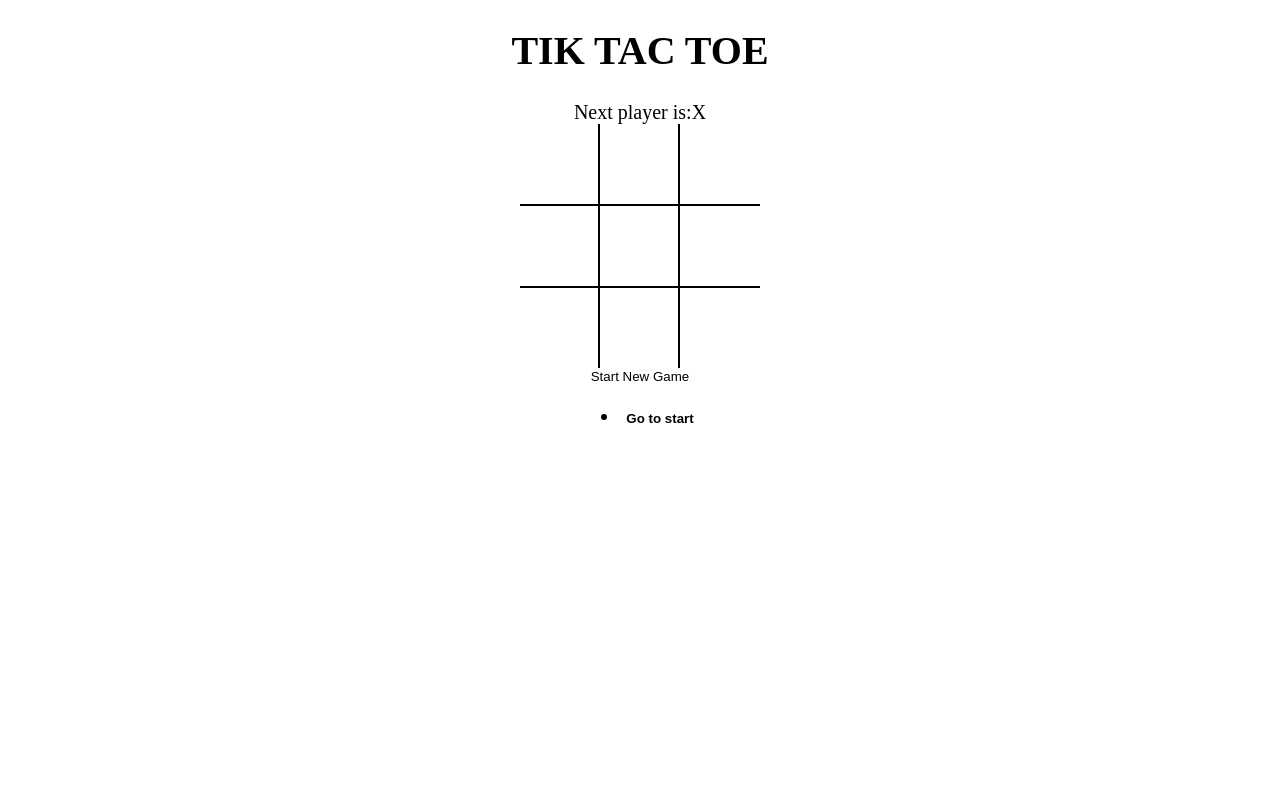
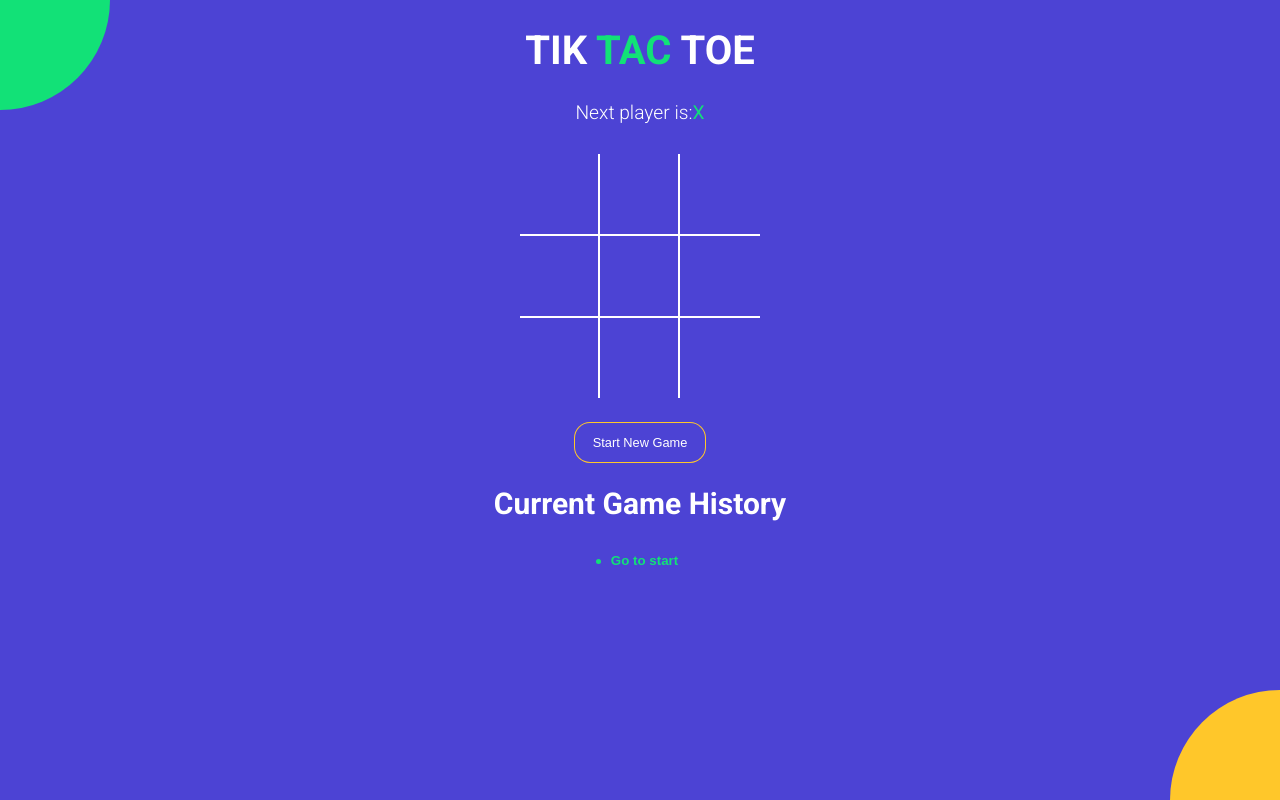
Before and after one commit to 980vermarajput/tiktaktoe, a React (Vite) app: page / in a window 1280 px wide. Built offline with nearby package versions, Linux system fonts and the light colour scheme.

Commit message:
styled the entire app

```diff
--- a/index.html
+++ b/index.html
@@ -1,7 +1,15 @@
 <!DOCTYPE html>
 <html>
   <head>
-    <title>React Parcel Micro App</title>
+    <meta charset="UTF-8" />
+<meta name="viewport" content="width=device-width, initial-scale=1.0" />
+<meta http-equiv="X-UA-Compatible" content="ie=edge" />
+<link
+  href="https://fonts.googleapis.com/css?family=Roboto:300,400,700&display=swap"
+  rel="stylesheet"
+/>
+<title>TIC TAC TOE</title>
+
   </head>
   <body>
     <div id="root"></div>
--- a/src/App.js
+++ b/src/App.js
@@ -36,11 +36,13 @@
   }
   return(
     <div className="app">
-      <h1>TIK TAC TOE</h1>
+      <h1>TIK <span className="text-green">TAC</span> TOE</h1>
       <StatusFile winner={winner} current={current}/>
       <Board board={current.board} handleSquareClick={handleSquareClick} winningSquares={winningSquares}/>
-      <button type="button" onClick={resetGame}>Start New Game</button>
+      <button type="button" onClick={resetGame} className={`btn-reset ${winner?'active':''}`}>Start New Game</button>
+      <h2 className={{fontWeight:"normal"}}>Current Game History</h2>
       <History history={history} moveTo={moveTo} currentMove={currentMove}/>
+      <div className="bg-balls"/>
     </div>
   )
 };
--- a/src/components/History.js
+++ b/src/components/History.js
@@ -2,8 +2,8 @@
 
 const History = ({history,moveTo,currentMove}) => {
 
-    return (
-        <ul>
+    return (<div className="history-wrapper">
+        <ul className="history">
             {
                 history.map(
                     (_,move)=>{
@@ -11,11 +11,7 @@
                         return(
 
                         <li key={move}><button type="button"
-                        style={
-                            {
-                                fontWeight:move===currentMove?"bold":"normal"
-                            }
-                        }
+                        className={`btn-move ${move===currentMove?"active":""}`}
                         onClick={()=>
                             {moveTo(move)}
                         }>
@@ -26,6 +22,7 @@
                 )
             }
         </ul>
+        </div>
     )
 }
 
--- a/src/components/Square.js
+++ b/src/components/Square.js
@@ -3,8 +3,8 @@
 const Square =({value,onclick,isWinning}) => {
     return (
 
-    <button type="button" className="square" onClick={onclick}
-    style={{fontWeight:isWinning?"bold":"normal"}}>{value}</button>
+    <button type="button" className={`square ${isWinning?"winning":""} ${value==="X"?"text-green":"text-orange"}`} onClick={onclick}
+    >{value}</button>
 
     )
 }
--- a/src/components/StatusFile.js
+++ b/src/components/StatusFile.js
@@ -3,10 +3,14 @@
 const StatusFile = ({winner,current}) => {
     const noMovesLeft=current.board.every(el=>el!==null)
     return (
-        <div>
-            {winner&&`Winner is ${winner}`}
-            {!winner && !noMovesLeft&&`Next player is:${current.isNext?'X':'O'}`}
-            {!winner&& noMovesLeft&&`X and O tied`}
+        <div className="status-message">
+            {winner&&(<>
+            Winnner is <span className={winner==="X"?"text-green":"text-orange"}>{winner}</span>
+            </>)}
+            {!winner && !noMovesLeft&&
+            <>Next player is:<span className={current.isNext?"text-green":"text-orange"}>{current.isNext?'X':'O'}</span></>}
+            {!winner&& noMovesLeft&&
+            <><span className="text-green">X</span> and <span className="text-orange">O</span> tied</>}
 
         </div>
     )
--- a/src/style/root.scss
+++ b/src/style/root.scss
@@ -1,4 +1,11 @@
+$green: #12e177;
+$orange: #ffc72a;
+$blue: #4c43d4;
+
 body {
+  font-family: 'Roboto', sans-serif;
+  background-color: $blue;
+  color: #fff;
   padding: 0;
   margin: 0;
 }
@@ -19,18 +26,83 @@
   align-items: center;
 }
 
+.text-green {
+  color: $green;
+}
+
+.text-orange {
+  color: $orange;
+}
+
+.history-wrapper {
+  width: 300px;
+  text-align: center;
+  margin-bottom: 20px;
+  .history {
+    display: inline-block;
+    padding: 0;
+    margin: 0;
+    li {
+      list-style: none;
+      text-align: left;
+      &:before {
+        content: '';
+        border-radius: 50%;
+        display: inline-block;
+        height: 5px;
+        width: 5px;
+        background-color: $green;
+        margin-right: 4px;
+        margin-bottom: 1px;
+      }
+
+      .btn-move {
+    	  color: #fff;
+        &.active {
+          font-weight: bold;
+          color: $green;
+        }
+      }
+    }
+  }
+}
+
+.status-message {
+	margin-bottom: 30px;
+	font-size: 1.2rem;
+	font-weight: lighter;
+	span {
+	  font-weight: normal;
+	}
+}
+
+.btn-reset {
+  font-size: 0.8rem;
+  color: #fff;
+  border-radius: 15px;
+  padding: 12px 18px;
+  margin-top: 25px;
+  transition: all 0.2s;
+  background-color: $blue;
+  box-shadow: 0px 0px 0px 1px $orange;
+  &.active {
+    background-color: $orange;
+    box-shadow: none;
+  }
+}
+
 .board {
   .board-row {
     display: flex;
     flex-direction: row;
-      border-bottom: 2px solid #000;
+    border-bottom: 2px solid #fff;
     &:last-child {
       border-bottom: none;
     }
     .square {
       width: 80px;
       height: 80px;
-        border-right: 2px solid #000;
+      border-right: 2px solid #fff;
       font-size: 2.5rem;
       padding: 0;
       overflow: hidden;
@@ -38,6 +110,63 @@
       &:last-child {
         border-right: none;
       }
+      &.winning {
+			  animation: scaleText 1.4s infinite;
+			  @keyframes scaleText {
+			    0% {
+			      transform: 2.5rem;
+			    }
+			    50% {
+			      font-size: 3.5rem;
+			    }
+			    100% {
+			      font-size: 2.5rem;
 			    }
 			  }
 			}
+    }
+  }
+}
+
+.bg-balls {
+  position: fixed;
+  top: 0;
+  left: 0;
+  right: 0;
+  bottom: 0;
+  min-width: 100%;
+  z-index: -1;
+
+  &:before,
+  &:after {
+    content: '';
+    position: absolute;
+    width: 150px;
+    height: 150px;
+    border-radius: 50%;
+  }
+
+  &:before {
+    background-color: $orange;
+    right: -75px;
+    bottom: -75px;
+    @media screen and (min-width: 476px) {
+      width: 220px;
+      height: 220px;
+      right: -110px;
+      bottom: -110px;
+    }
+  }
+
+  &:after {
+    background-color: $green;
+    top: -75px;
+    left: -75px;
+    @media screen and (min-width: 476px) {
+      width: 220px;
+      height: 220px;
+      top: -110px;
+      left: -110px;
+    }
+  }
+}
```
Lines whose indentation alone changed are shown as unchanged.
